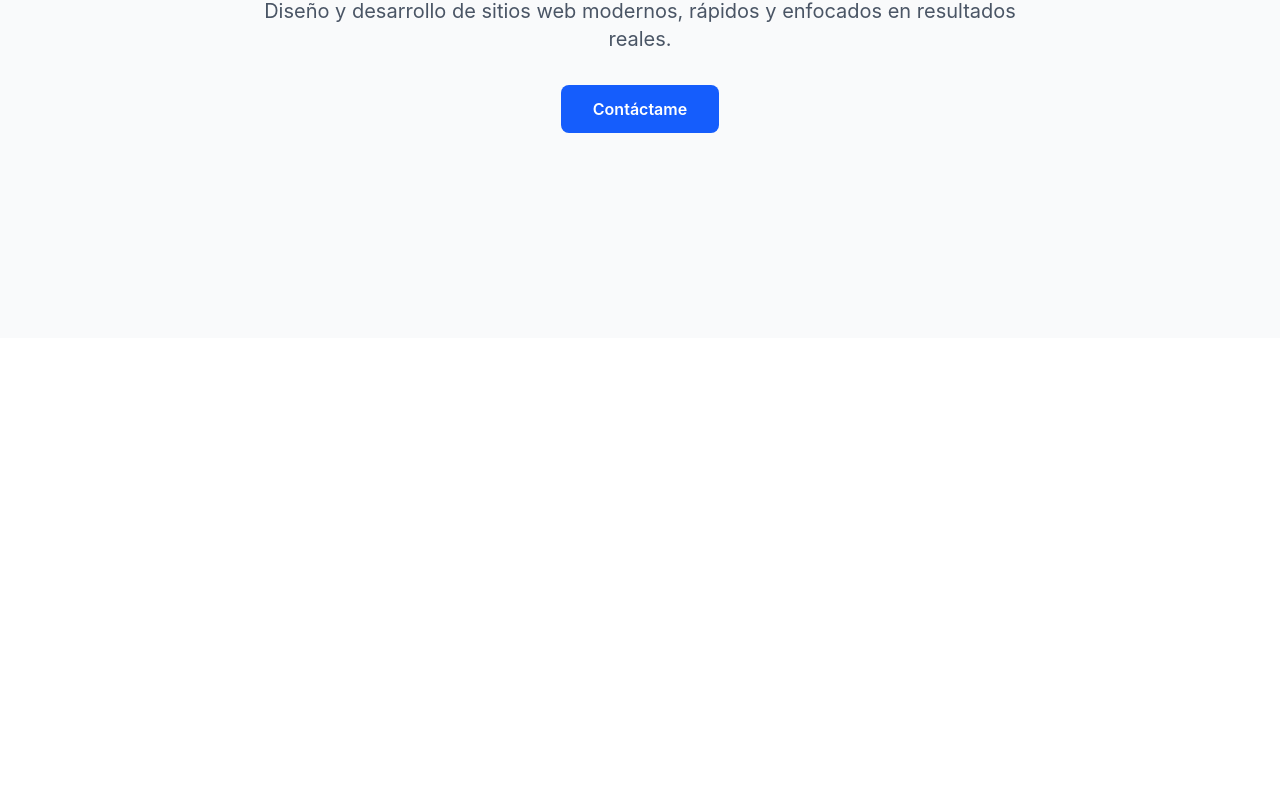
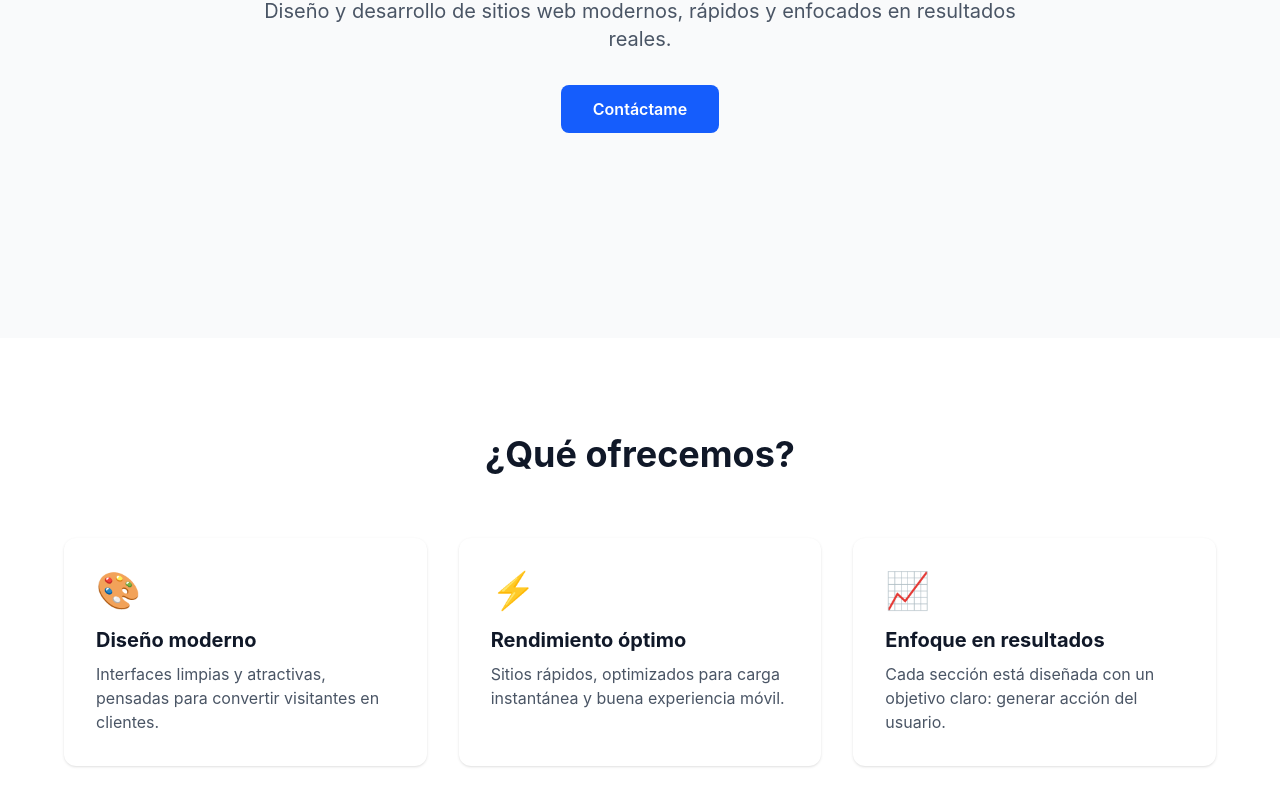
Before and after one commit to J-Mayhua/pagina-landing-vite, a React (Vite) app: page / in a window 1280 px wide. Shown: the part 462-1268 px from the top of the page. Before the commit the page ends 800 px from the top, so only its background shows below. Built offline with nearby package versions, Linux system fonts and the light colour scheme.

Commit message:
agregar sección Features con datos din{amicos y compo0netes reutilizables

```diff
--- a/src/App.jsx
+++ b/src/App.jsx
@@ -1,11 +1,12 @@
 import Navbar from './components/Navbar'
 import Hero from './sections/Hero'
-
+import Features from './sections/Features'
 function App() {
   return (
     <>
       <Navbar />
       <Hero />
+      <Features />
     </>
   )
 }
--- /dev/null
+++ b/src/components/FeatureCard.jsx
@@ -0,0 +1,11 @@
+function FeatureCard({ title, description, icon }) {
+    return (
+        <div className="bg-white p-8 rounded-xl shadow-sm hover:shadow-lg transition-shadow">
+            <div className="text-4xl mb-4">{icon}</div>
+            <h3 className="text-xl font-bold text-gray-900 mb-2">{title}</h3>
+            <p className="text-gray-600">{description}</p>
+        </div>
+    )
+}
+
+export default FeatureCard
--- /dev/null
+++ b/src/data/features.js
@@ -0,0 +1,20 @@
+export const features = [
+    {
+        id: 1,
+        title: 'Diseño moderno',
+        description: 'Interfaces limpias y atractivas, pensadas para convertir visitantes en clientes.',
+        icon: '🎨',
+    },
+    {
+        id: 2,
+        title: 'Rendimiento óptimo',
+        description: 'Sitios rápidos, optimizados para carga instantánea y buena experiencia móvil.',
+        icon: '⚡',
+    },
+    {
+        id: 3,
+        title: 'Enfoque en resultados',
+        description: 'Cada sección está diseñada con un objetivo claro: generar acción del usuario.',
+        icon: '📈',
+    },
+]
--- /dev/null
+++ b/src/sections/Features.jsx
@@ -0,0 +1,27 @@
+import { features } from '../data/features'
+import FeatureCard from '../components/FeatureCard'
+
+function Features() {
+    return (
+        <section id="servicios" className="py-24 px-6 bg-white">
+            <div className="max-w-6xl mx-auto">
+                <h2 className="text-3xl md:text-4xl font-bold text-center text-gray-900 mb-16">
+                    ¿Qué ofrecemos?
+                </h2>
+
+                <div className="grid grid-cols-1 md:grid-cols-3 gap-8">
+                    {features.map((feature) => (
+                        <FeatureCard
+                            key={feature.id}
+                            title={feature.title}
+                            description={feature.description}
+                            icon={feature.icon}
+                        />
+                    ))}
+                </div>
+            </div>
+        </section>
+    )
+}
+
+export default Features
```
